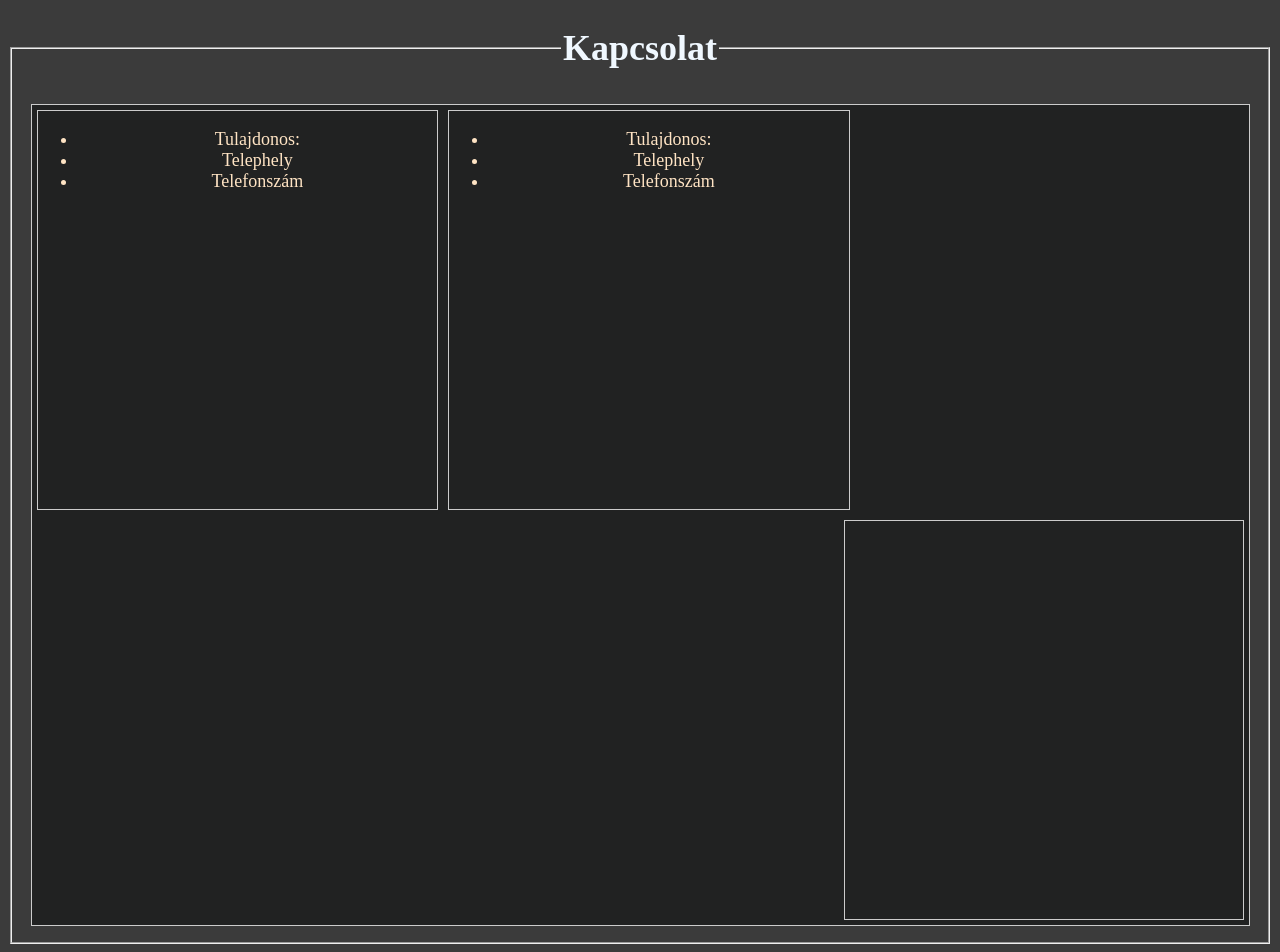
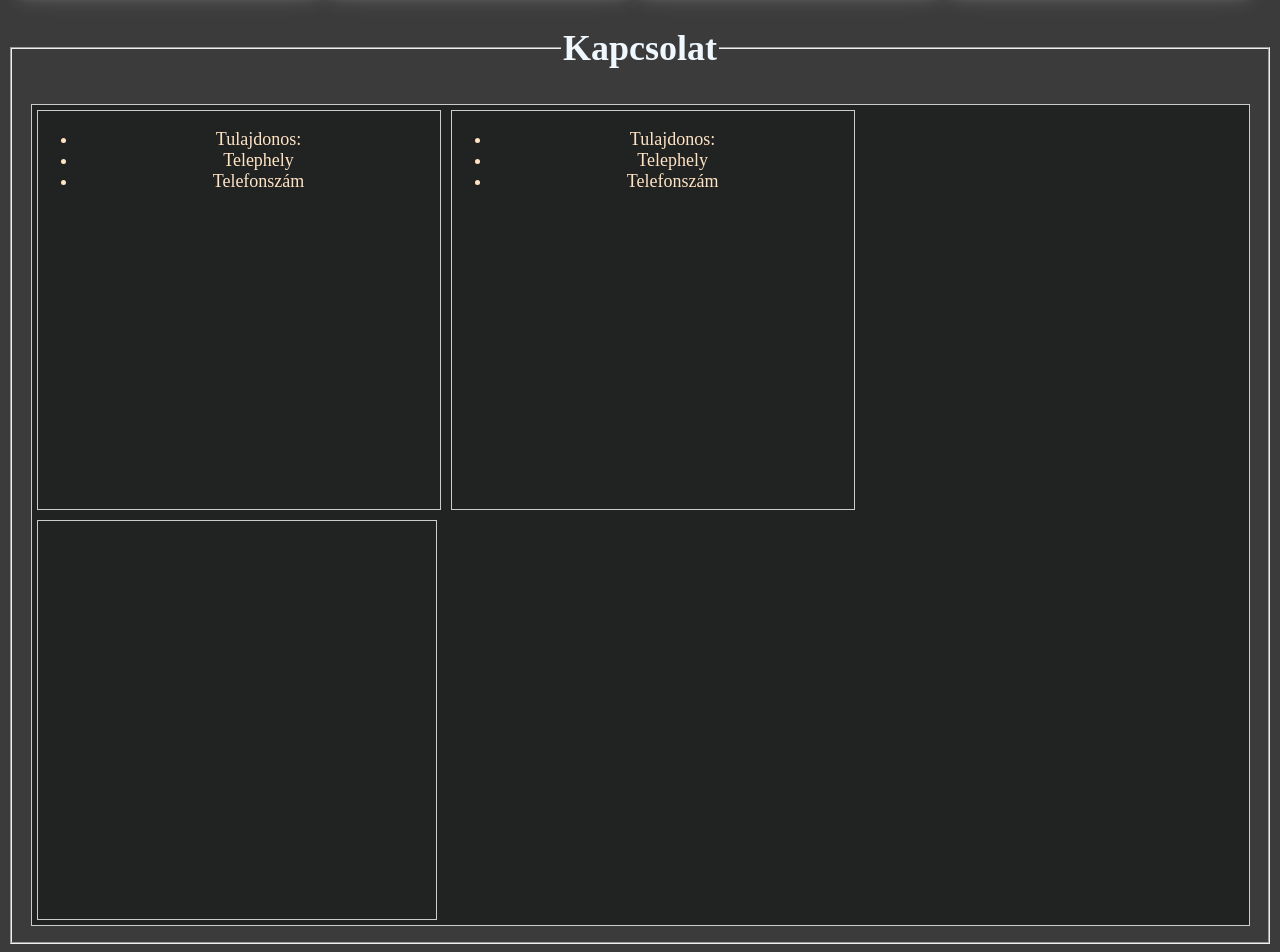
Before and after one commit to hoohanyo/hoohanyo.github.io, a plain HTML site: page index.html in a window 1280 px wide. Shown: the part 1523-2475 px from the top of the page. Drawn offline with Linux system fonts and the light colour scheme; some packages are replaced by stand-ins of ours; a script that the page names is missing.

Commit message:
The files has updated.

```diff
--- a/css/footer.css
+++ b/css/footer.css
@@ -20,7 +20,7 @@
     margin: 5px;
     border: 1px solid #ccc;
     float: left;
-    width: 33%;
+    width: 33.2%;
     height: 400px;
     color: bisque;
 }
@@ -30,7 +30,7 @@
     margin: 5px;
     border: 1px solid #ccc;
     float: left;
-    width: 33%;
+    width: 33.2%;
     height: 400px;
     color: bisque;
 }
@@ -39,8 +39,8 @@
 
     margin: 5px;
     border: 1px solid #ccc;
-    float: right;
-    width: 33%;
+    float: left;
+    width: 33.2%;
     height: 400px;
 
 }
--- a/css/gallery.css
+++ b/css/gallery.css
@@ -13,6 +13,7 @@
     border: 1px solid #ccc;
     float: left;
     width: 300px;
+    box-shadow: 0 4px 8px 0 rgba(250, 250, 250, 0.2), 0 6px 20px 0 rgba(255, 255, 255, 0.19);
   }
 
 .gallery:hover {
--- a/index.html
+++ b/index.html
@@ -19,6 +19,7 @@
         img {
             vertical-align: middle;
         }
+
 
         /* Slideshow container */
         .slideshow-container {
@@ -138,22 +139,28 @@
     <div class="slideshow-container">
         <div class="mySlides1">
             <img src="img/setra1.jpg" style="width:100%">
+
         </div>
 
         <div class="mySlides1">
             <img src="img/setra2.jpg" style="width:100%">
+
         </div>
 
         <div class="mySlides1">
             <img src="img/setra3.jpg" style="width:100%">
+
         </div>
 
         <div class="mySlides1">
             <img src="img/setra4.jpg" style="width:100%">
+
         </div>
 
         <div class="mySlides1">
             <img src="img/setra5.jpg" style="width:100%">
+
+            </div>
         </div>
 
     </div>
@@ -254,7 +261,7 @@
                 </legend>
 
                 <div class="contact-item">
-                    <div class="item1" style="text-align: center;">
+                    <div class="item1">
                         <ul>
                             <li>Tulajdonos:</li>
                             <li>Telephely</li>
@@ -281,6 +288,8 @@
     <script src="js/googlemap.js"></script>
     <script
         src="https://maps.googleapis.com/maps/api/js?AIzaSyA7yI9qyN60YDh8K2cYymLSmQWuE5OoICc&callback=myMap"></script>
+
+
 </body>
 
 </html>
```
Also changed, not shown: img/logo.png (added).
